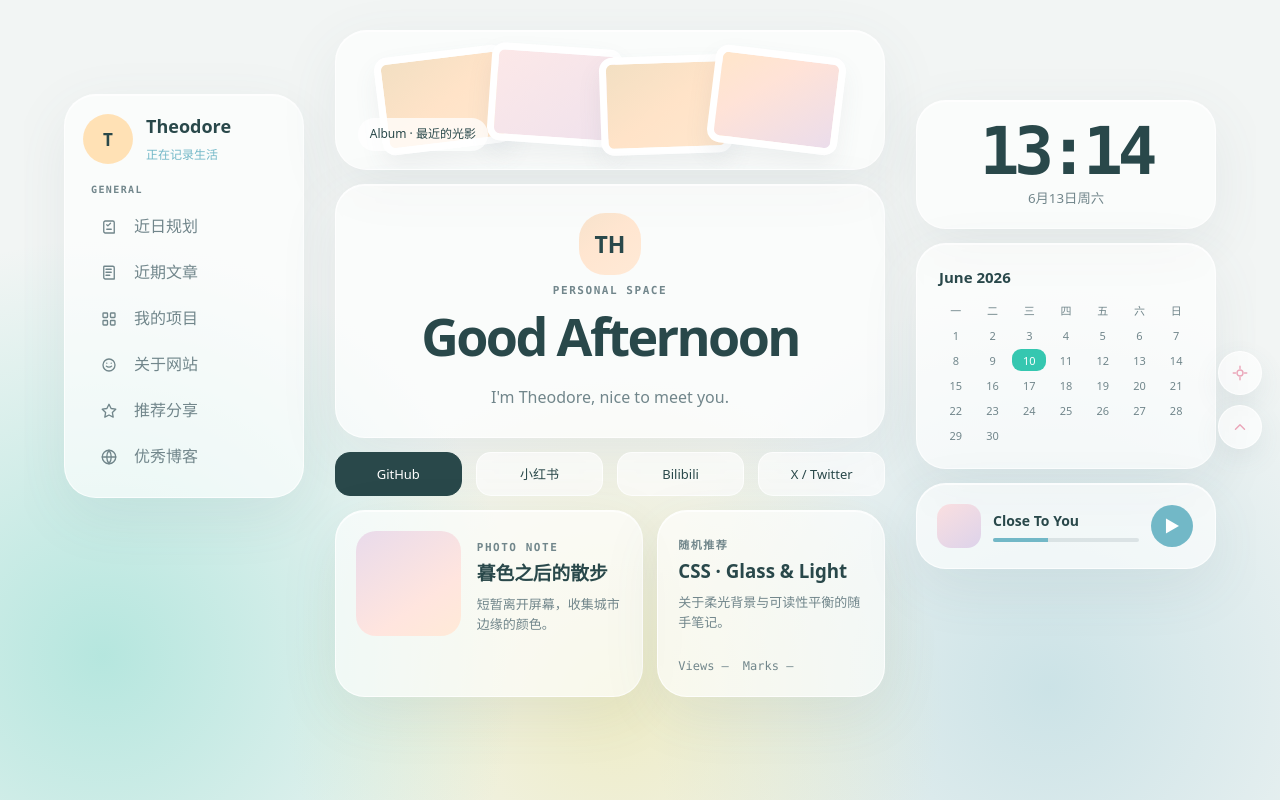
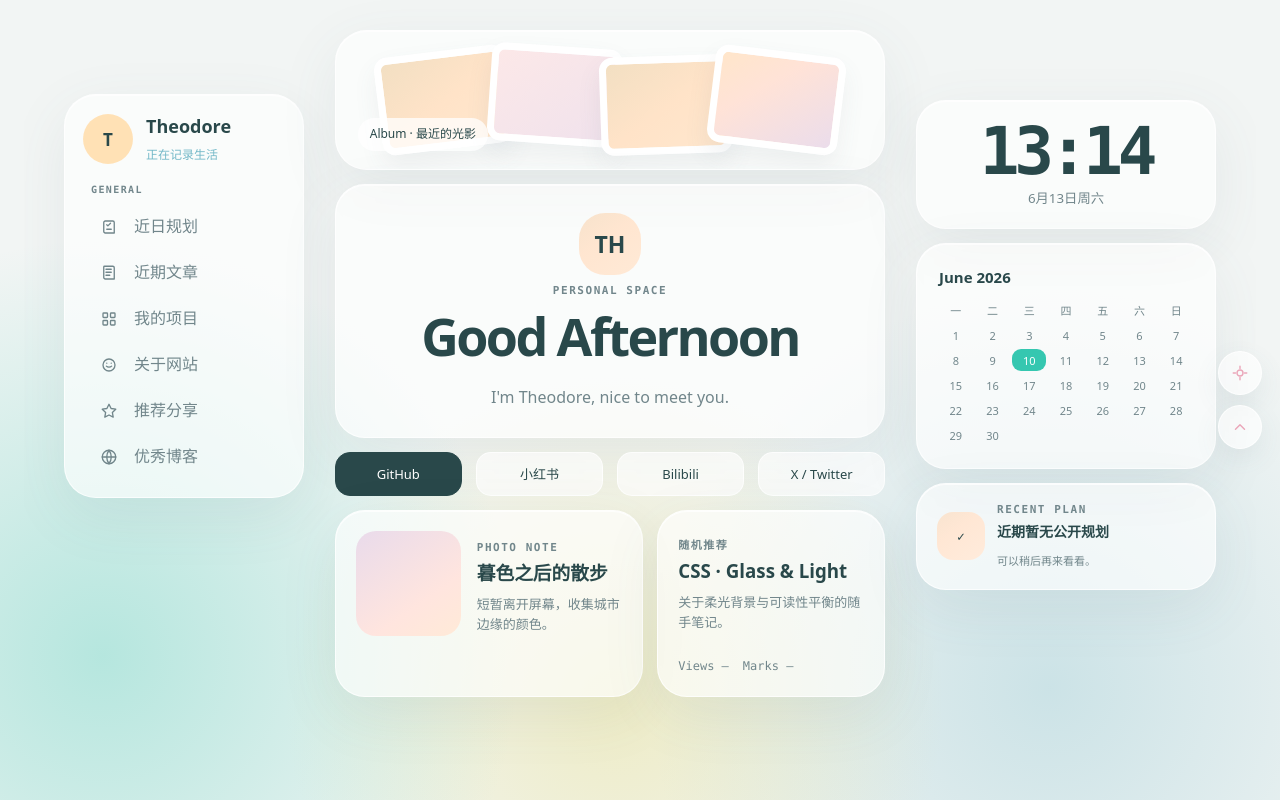
Before and after one commit to Bacchus-wen/personal-dashboard, a Next.js app: page / in a window 1280 px wide. Built offline with nearby package versions, Linux system fonts and the light colour scheme; no server answers; the database is empty.

Commit message:
feat: add homepage recent plan preview

```diff
--- a/src/app/globals.css
+++ b/src/app/globals.css
@@ -466,13 +466,20 @@ p { text-wrap: pretty; }
 .calendar-grid { display: grid; grid-template-columns: repeat(7, 1fr); gap: 5px; text-align: center; font-size: 11px; color: var(--muted); }
 .calendar-grid span { min-height: 26px; display: grid; place-items: center; border-radius: 9px; }
 .calendar-grid .today { color: var(--surface); background: var(--accent); }
-.player { display: grid; grid-template-columns: 44px 1fr 44px; gap: 12px; align-items: center; }
-.album-art { width: 44px; height: 44px; border-radius: 14px; background: linear-gradient(145deg, color-mix(in oklch, var(--pink) 36%, var(--surface)), color-mix(in oklch, var(--accent-2) 46%, var(--surface))); }
-.player h3 { margin: 0 0 6px; font-size: 14px; }
-.progress { height: 4px; overflow: hidden; border-radius: 99px; background: color-mix(in oklch, var(--muted) 18%, transparent); }
-.progress::before { content: ""; display: block; width: 38%; height: 100%; background: var(--accent-2); transition: width .5s ease; }
-.player.playing .progress::before { width: 72%; }
-.play { width: 42px; height: 42px; border: 0; border-radius: 50%; color: var(--surface); background: var(--accent-2); cursor: pointer; }
+.recent-plan-region { position: relative; }
+.recent-plan-widget { min-height: 92px; display: grid; grid-template-columns: 48px 1fr; gap: 12px; align-items: center; }
+.recent-plan-widget h3 { margin: 0 0 9px; font-size: 14px; }
+.recent-plan-widget .eyebrow { margin-bottom: 6px; }
+.recent-plan-widget .muted { margin: 0; font-size: 11px; }
+.recent-plan-mark { width: 48px; height: 48px; display: grid; place-items: center; border-radius: 16px; color: var(--fg); background: linear-gradient(145deg, color-mix(in oklch, var(--accent) 28%, var(--surface)), color-mix(in oklch, var(--warm) 32%, var(--surface))); font: 800 13px var(--font-mono); }
+.recent-plan-preview { position: absolute; z-index: 50; right: calc(100% + 14px); bottom: 0; width: min(370px, calc(100vw - 40px)); padding: 24px; border: 1px solid var(--border); border-radius: var(--radius-card); box-shadow: 0 28px 72px color-mix(in oklch, var(--shadow) 170%, transparent); animation: float-in .24s ease both; }
+.recent-plan-preview-content h3 { margin-bottom: 8px; font-size: 20px; }
+.recent-plan-preview-content .plan-progress { margin: 14px 0; }
+.recent-plan-description { margin-bottom: 14px; color: var(--muted); font-size: 12px; }
+.recent-plan-dialog { width: min(460px, calc(100% - 24px)); padding: 24px; border: 1px solid var(--border); border-radius: var(--radius-large); color: var(--fg); }
+.recent-plan-dialog::backdrop { background: rgb(41 72 74 / .28); backdrop-filter: blur(8px); }
+.recent-plan-dialog-close { float: right; }
+.recent-plan-dialog > .btn.primary { width: 100%; margin-top: 18px; }
 
 /* Shared lists and grids */
 .search-bar {
@@ -626,9 +633,7 @@ p { text-wrap: pretty; }
   .calendar-grid span {
     min-height: 22px;
   }
-  .player {
-    padding: 20px;
-  }
+  .recent-plan-widget { padding: 20px; }
 }
 
 @media (max-width: 1180px) {
@@ -659,6 +664,7 @@ p { text-wrap: pretty; }
   .album-preview { order: 3; width: 100%; }
   .home-side { order: 4; position: static; width: 100%; margin-top: 0; }
   .home-widgets { order: 5; width: 100%; grid-template-columns: 1fr; margin-top: 0; }
+  .recent-plan-preview { display: none; }
   .home-bottom { order: 6; width: 100%; grid-template-columns: 1fr; }
   .content-grid, .project-grid { grid-template-columns: 1fr; }
   .article-row { grid-template-columns: 54px 12px 1fr; }
--- a/src/app/page.tsx
+++ b/src/app/page.tsx
@@ -1,5 +1,14 @@
 import { HomeDashboard } from "@/components/home/home-dashboard";
+import { getPlanRepository } from "@/lib/plans/server-repository";
 
-export default function Home() {
-  return <HomeDashboard />;
+async function loadHomePlans() {
+  try {
+    return await getPlanRepository().getHomePlanCandidates();
+  } catch {
+    return null;
+  }
 }
+
+export default async function Home() {
+  return <HomeDashboard planCandidates={await loadHomePlans()} />;
+}
--- a/src/components/home/home-dashboard.tsx
+++ b/src/components/home/home-dashboard.tsx
@@ -3,8 +3,10 @@
 import Link from "next/link";
 import { useEffect, useState } from "react";
 import { FloatingTools } from "@/components/chrome/floating-tools";
+import { RecentPlanWidget } from "@/components/home/recent-plan-widget";
 import { NavIcon } from "@/components/icons";
 import { navigation, socials } from "@/data/site-content";
+import type { Plan } from "@/lib/plans/types";
 
 function Greeting() {
   const [text, setText] = useState("Good Evening");
@@ -35,12 +37,7 @@ function Calendar() {
   return <section className="calendar glass card lift"><h3>June 2026</h3><div className="calendar-grid">{"一二三四五六日".split("").map((day) => <span key={day}>{day}</span>)}{Array.from({ length: 30 }, (_, i) => i + 1).map((day) => <span className={day === 10 ? "today" : ""} key={day}>{day}</span>)}</div></section>;
 }
 
-function Player() {
-  const [playing, setPlaying] = useState(false);
-  return <section className={`player glass card lift ${playing ? "playing" : ""}`}><div className="album-art" /><div><h3>Close To You</h3><div className="progress" /></div><button className="play" aria-label={playing ? "暂停音乐" : "播放音乐"} onClick={() => setPlaying(!playing)}>{playing ? "Ⅱ" : "▶"}</button></section>;
-}
-
-export function HomeDashboard() {
+export function HomeDashboard({ planCandidates }: { planCandidates: Plan[] | null }) {
   return (
     <>
     <FloatingTools />
@@ -59,7 +56,7 @@ export function HomeDashboard() {
           <Link className="recommend glass card lift" href="/resources"><span className="eyebrow">随机推荐</span><h3>CSS · Glass & Light</h3><p>关于柔光背景与可读性平衡的随手笔记。</p><div className="metrics mono"><span>Views —</span><span>Marks —</span></div></Link>
         </div>
       </div>
-      <aside className="home-widgets"><Clock /><Calendar /><Player /></aside>
+      <aside className="home-widgets"><Clock /><Calendar /><RecentPlanWidget candidates={planCandidates} /></aside>
     </main>
     </>
   );
--- /dev/null
+++ b/src/components/home/recent-plan-widget.tsx
@@ -0,0 +1,132 @@
+"use client";
+
+import Link from "next/link";
+import { useRef, useState, useSyncExternalStore } from "react";
+
+import { DeadlineLabel } from "@/components/plans/deadline-label";
+import {
+  PLAN_PRIORITY_LABELS,
+  PLAN_STATUS_LABELS,
+} from "@/lib/plans/constants";
+import { chooseHomePlan } from "@/lib/plans/queries";
+import type { Plan } from "@/lib/plans/types";
+import { validateRelatedUrl } from "@/lib/plans/validation";
+
+const subscribe = () => () => {};
+
+function localDate() {
+  const now = new Date();
+  const month = String(now.getMonth() + 1).padStart(2, "0");
+  const day = String(now.getDate()).padStart(2, "0");
+  return `${now.getFullYear()}-${month}-${day}`;
+}
+
+function descriptionPreview(description: string | null) {
+  return description
+    ?.replace(/[#*_`>\-[\]()]/g, " ")
+    .replace(/\s+/g, " ")
+    .trim()
+    .slice(0, 130) ?? "";
+}
+
+export function RecentPlanWidget({ candidates }: { candidates: Plan[] | null }) {
+  const hydrated = useSyncExternalStore(subscribe, () => true, () => false);
+  const dialog = useRef<HTMLDialogElement>(null);
+  const timer = useRef<number | null>(null);
+  const [open, setOpen] = useState(false);
+  const plan = hydrated && candidates ? chooseHomePlan(candidates, localDate()) : null;
+
+  const enter = () => {
+    if (timer.current) window.clearTimeout(timer.current);
+    timer.current = window.setTimeout(() => setOpen(true), 300);
+  };
+
+  const leave = () => {
+    if (timer.current) window.clearTimeout(timer.current);
+    timer.current = null;
+    setOpen(false);
+  };
+
+  if (candidates === null) {
+    return (
+      <section className="recent-plan-widget glass card">
+        <div className="recent-plan-mark">!</div>
+        <div><p className="eyebrow">RECENT PLAN</p><h3>规划暂时无法加载</h3><p className="muted">请稍后重试。</p></div>
+      </section>
+    );
+  }
+
+  if (hydrated && !plan) {
+    return (
+      <section className="recent-plan-widget glass card">
+        <div className="recent-plan-mark">✓</div>
+        <div><p className="eyebrow">RECENT PLAN</p><h3>近期暂无公开规划</h3><p className="muted">可以稍后再来看看。</p></div>
+      </section>
+    );
+  }
+
+  if (!plan) {
+    return (
+      <section className="recent-plan-widget glass card">
+        <div className="recent-plan-mark">…</div>
+        <div><p className="eyebrow">RECENT PLAN</p><h3>正在整理近日规划</h3></div>
+      </section>
+    );
+  }
+
+  const openOnMobile = (event: React.MouseEvent<HTMLAnchorElement>) => {
+    if (window.matchMedia("(pointer: coarse)").matches) {
+      event.preventDefault();
+      dialog.current?.showModal();
+    }
+  };
+
+  return (
+    <div className="recent-plan-region" onPointerEnter={enter} onPointerLeave={leave}>
+      <Link className="recent-plan-widget glass card lift" href="/plans" onClick={openOnMobile}>
+        <div className="recent-plan-mark">{plan.progress}</div>
+        <div>
+          <p className="eyebrow">RECENT PLAN</p>
+          <h3>{plan.title}</h3>
+          <div className="plan-progress"><span style={{ width: `${plan.progress}%` }} /></div>
+        </div>
+      </Link>
+      {open ? <PlanPreview className="recent-plan-preview glass" plan={plan} /> : null}
+      <dialog
+        className="recent-plan-dialog glass"
+        onClick={(event) => {
+          if (event.target === event.currentTarget) {
+            dialog.current?.close();
+          }
+        }}
+        ref={dialog}
+      >
+        <button aria-label="关闭规划预览" className="btn recent-plan-dialog-close" onClick={() => dialog.current?.close()} type="button">关闭</button>
+        <PlanPreview plan={plan} />
+        <Link className="btn primary" href="/plans">查看全部规划</Link>
+      </dialog>
+    </div>
+  );
+}
+
+function PlanPreview({ className = "", plan }: { className?: string; plan: Plan }) {
+  const relatedUrl = validateRelatedUrl(plan.relatedUrl);
+  const external = relatedUrl?.startsWith("http");
+  const preview = descriptionPreview(plan.description);
+
+  return (
+    <section className={`recent-plan-preview-content ${className}`}>
+      <p className="eyebrow">{plan.category?.name ?? "未分类"}</p>
+      <h3>{plan.title}</h3>
+      <p className="muted">{plan.summary}</p>
+      <div className="plan-meta-row">
+        <span className="pill">{PLAN_STATUS_LABELS[plan.status]}</span>
+        <span className={`pill priority-${plan.priority}`}>{PLAN_PRIORITY_LABELS[plan.priority]}优先级</span>
+        <DeadlineLabel deadline={plan.deadline} />
+      </div>
+      <div className="plan-progress" aria-label={`当前进度 ${plan.progress}%`}><span style={{ width: `${plan.progress}%` }} /></div>
+      {preview ? <p className="recent-plan-description">{preview}{plan.description && plan.description.length > 130 ? "…" : ""}</p> : null}
+      {relatedUrl ? <a className="btn" href={relatedUrl} rel={external ? "noreferrer noopener" : undefined} target={external ? "_blank" : undefined}>打开相关链接</a> : null}
+    </section>
+  );
+}
--- a/src/lib/plans/repository.ts
+++ b/src/lib/plans/repository.ts
@@ -362,7 +362,10 @@ export function createPlanRepository(
             await client.update({
               table: "plans",
               columns: PLAN_COLUMNS,
-              filters: [{ column: "id", operator: "eq", value: id }],
+              filters: [
+                { column: "id", operator: "eq", value: id },
+                { column: "deleted_at", operator: "is", value: null },
+              ],
               values: inputToRow(input),
             })
           ).row,
@@ -374,7 +377,10 @@ export function createPlanRepository(
       return write(async () => {
         await client.update({
           table: "plans",
-          filters: [{ column: "id", operator: "eq", value: id }],
+          filters: [
+            { column: "id", operator: "eq", value: id },
+            { column: "deleted_at", operator: "is", value: null },
+          ],
           values: { deleted_at: new Date().toISOString() },
         });
       });
@@ -384,7 +390,10 @@ export function createPlanRepository(
       return write(async () => {
         await client.update({
           table: "plans",
-          filters: [{ column: "id", operator: "eq", value: id }],
+          filters: [
+            { column: "id", operator: "eq", value: id },
+            { column: "deleted_at", operator: "not_is", value: null },
+          ],
           values: { deleted_at: null, visibility: "draft" },
         });
       });
```
Also changed, not shown: 1 other file (tests, documents, lock files or other folders).
